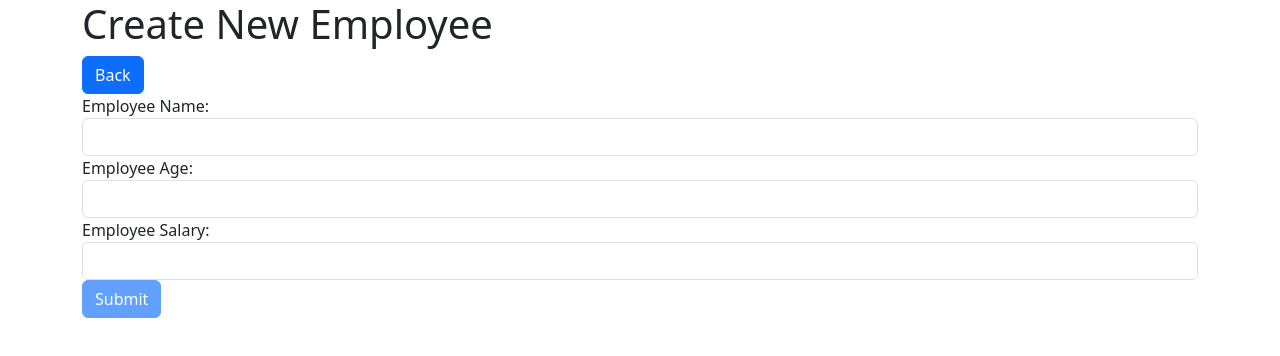
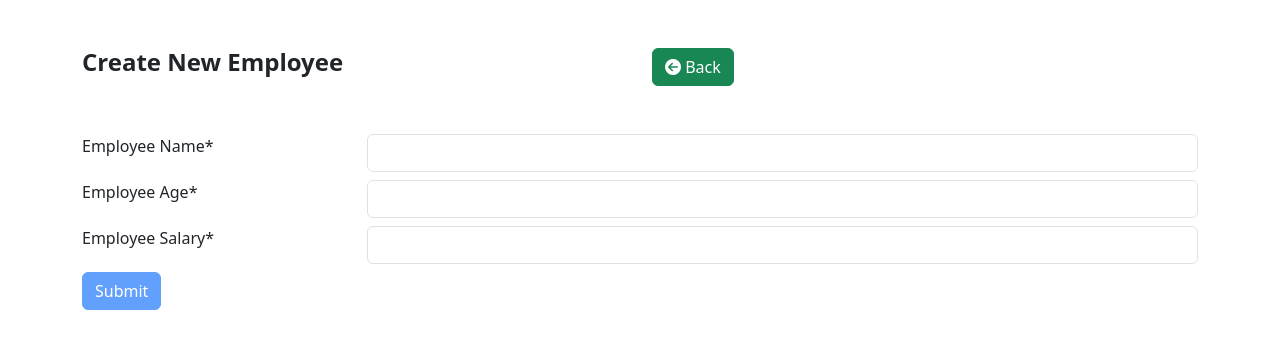
Before and after one commit to nuradiba/angular-crud, an Angular app: page /employee/create in a window 1280 px wide. Shown: the top 356 px of the page. Built offline with nearby package versions, Linux system fonts and the light colour scheme.

Commit message:
Change UI

```diff
--- a/package.json
+++ b/package.json
@@ -11,7 +11,7 @@
   },
   "private": true,
   "dependencies": {
-    "@angular/animations": "^17.0.0",
+    "@angular/animations": "^17.0.8",
     "@angular/common": "^17.0.0",
     "@angular/compiler": "^17.0.0",
     "@angular/core": "^17.0.0",
--- a/src/app/employee/create/create.component.html
+++ b/src/app/employee/create/create.component.html
@@ -1,12 +1,24 @@
-<div class="container">
-    <h1>Create New Employee</h1>
-
-    <a href="#" routerLink="/employee/index" class="btn btn-primary">Back</a>
-
+<div class="container-md">
+    <div class="table-responsive overflow-x-hidden">
+      <div class="table-wrapper">
+        <div class="table-title my-5">
+          <div class="row">
+            <div class="col-sm-6">
+              <h4><b>Create New Employee</b></h4>
+            </div>
+            <div class="col-sm-6">
+              <a href="#" routerLink="/" class="btn btn-success back"><i class='fas fa-arrow-circle-left'></i>
+                 Back</a>
+            </div>
+          </div>
+        </div>
         <form [formGroup]="form" (ngSubmit)="submit()">
-
-        <div class="form-group">
-            <label for="employee_name">Employee Name:</label>
+          <div class="table-content">
+            <div class="form-group p-10 row my-2">
+              <div class="col-sm-3">
+                <label for="FirstName" class="p-t-b-10">Employee Name<span class="requiredStar">*</span></label>
+              </div>
+              <div class="col-sm-9">
                 <input
                 formControlName="employee_name"
                 id="employee_name"
@@ -16,9 +28,12 @@
                 <div *ngIf="f['employee_name'].errors && f['employee_name'].errors['required']">Employee name is required.</div>
             </div>
               </div>
-
-        <div class="form-group">
-            <label for="employee_age">Employee Age: </label>
+            </div>
+            <div class="form-group p-10 row my-2">
+              <div class="col-sm-3">
+                <label for="LastName" class="p-t-b-10">Employee Age<span class="requiredStar">*</span></label>
+              </div>
+              <div class="col-sm-9">
                 <input
                 formControlName="employee_age"
                 id="employee_age"
@@ -28,9 +43,12 @@
                 <div *ngIf="f['employee_age'].errors && f['employee_age'].errors['required']">Employee age is required.</div>
             </div>
               </div>
-
-        <div class="form-group">
-            <label for="employee_salary">Employee Salary: </label>
+            </div>
+            <div class="form-group p-10 row my-2">
+              <div class="col-sm-3">
+                <label class="p-t-b-10">Employee Salary<span class="requiredStar">*</span></label>
+              </div>
+              <div class="col-sm-9">
                 <input
                 formControlName="employee_salary"
                 id="employee_salary"
@@ -40,7 +58,12 @@
                 <div *ngIf="f['employee_salary'].errors && f['employee_salary'].errors['required']">Employee salary is required.</div>
             </div>
               </div>
-
+            </div>
+          </div>
+          <div class="table-footer">
             <button class="btn btn-primary" type="submit" [disabled]="!form.valid">Submit</button>
+        </div>
         </form>
       </div>
+    </div>
+  </div>
--- a/src/app/employee/edit/edit.component.html
+++ b/src/app/employee/edit/edit.component.html
@@ -1,12 +1,24 @@
-<div class="container">
-    <h1>Update Employee</h1>
-
-    <a href="#" routerLink="/employee/index" class="btn btn-primary">Back</a>
-
+<div class="container-xl">
+    <div class="table-responsive overflow-x-hidden">
+      <div class="table-wrapper">
+        <div class="table-title my-5">
+          <div class="row">
+            <div class="col-sm-6">
+              <h4><b>Update Employee</b></h4>
+            </div>
+            <div class="col-sm-6">
+              <a href="#" routerLink="/" class="btn btn-success back"><i class='fas fa-arrow-circle-left'></i>
+                 Back</a>
+            </div>
+          </div>
+        </div>
         <form [formGroup]="form" (ngSubmit)="submit()">
-
-        <div class="form-group">
-            <label for="employee_name">Employee Name:</label>
+          <div class="table-content">
+            <div class="form-group p-10 row my-2">
+              <div class="col-sm-3">
+                <label for="employee_name" class="p-t-b-10">Employee Name<span class="requiredStar">*</span></label>
+              </div>
+              <div class="col-sm-9">
                 <input
                 formControlName="employee_name"
                 id="employee_name"
@@ -17,9 +29,12 @@
                 <div *ngIf="f['employee_name'].errors && f['employee_name'].errors['required']">Employee name is required.</div>
             </div>
               </div>
-
-        <div class="form-group">
-            <label for="employee_age">Employee Age:</label>
+            </div>
+            <div class="form-group p-10 row my-2">
+              <div class="col-sm-3">
+                <label for="employee_age" class="p-t-b-10">Employee Age<span class="requiredStar">*</span></label>
+              </div>
+              <div class="col-sm-9">
                 <input
                 formControlName="employee_age"
                 id="employee_age"
@@ -30,9 +45,12 @@
                 <div *ngIf="f['employee_age'].errors && f['employee_age'].errors['required']">Employee age is required.</div>
             </div>
               </div>
-
-        <div class="form-group">
-            <label for="employee_salary">Employee Salary:</label>
+            </div>
+            <div class="form-group p-10 row my-2">
+              <div class="col-sm-3">
+                <label class="p-t-b-10">Email<span class="requiredStar">*</span></label>
+              </div>
+              <div class="col-sm-9">
                 <input
                 formControlName="employee_salary"
                 id="employee_salary"
@@ -43,7 +61,12 @@
                 <div *ngIf="f['employee_salary'].errors && f['employee_salary'].errors['required']">Employee salary is required.</div>
             </div>
               </div>
-
+            </div>
+          </div>
+          <div class="table-footer">
             <button class="btn btn-primary" type="submit" [disabled]="!form.valid">Update</button>
+        </div>
         </form>
       </div>
+    </div>
+  </div>
--- a/src/app/employee/index/index.component.html
+++ b/src/app/employee/index/index.component.html
@@ -1,7 +1,7 @@
  <div class="container-xl">
-  <div class="table-responsive">
+  <div class="table-responsive overflow-x-hidden">
     <div class="table-wrapper">
-      <div class="table-title">
+      <div class="table-title my-5">
         <div class="row">
           <div class="col-sm-6">
             <h4><b>Manage Employees</b></h4>
--- a/src/app/employee/view/view.component.html
+++ b/src/app/employee/view/view.component.html
@@ -1,26 +1,36 @@
-<div class="container">
-    <h1>View Employee</h1>
-
-    <a href="#" routerLink="/employee/index" class="btn btn-primary">Back</a>
-
-    <div>
-        <strong>ID:</strong>
-        <p>{{ id }}</p>
+<div class="container-xl">
+    <div class="table-responsive overflow-x-hidden">
+      <div class="table-wrapper">
+        <div class="table-title my-5">
+          <div class="row">
+            <div class="col-sm-6">
+              <h4><b>View Employee</b></h4>
+            </div>
+            <div class="col-sm-6">
+              <a href="#" routerLink="/" class="btn btn-success back"><i class="fas fa-arrow-circle-lef"></i>  Back</a>
+            </div>
+          </div>
+        </div>
+        <table class="table table-striped table-hover table-bordered table-conten">
+          <tbody>
+            <tr>
+              <td><label><b>ID</b></label></td>
+              <td><span>{{ id }}</span></td>
+            </tr>
+            <tr>
+              <td><label><b>Name</b></label> </td>
+              <td><span>{{ employee.employee_name }}</span></td>
+            </tr>
+            <tr>
+              <td> <label><b>Age</b></label></td>
+              <td> <span>{{ employee.employee_age }}</span></td>
+            </tr>
+            <tr>
+              <td> <label><b>Salary</b></label></td>
+              <td><span>{{ employee.employee_salary }}</span></td>
+            </tr>
+          </tbody>
+        </table>
+      </div>
     </div>
-
-    <div>
-        <strong>Employee Name:</strong>
-        <p>{{ employee.employee_name }}</p>
-    </div>
-
-    <div>
-        <strong>Employee Age:</strong>
-        <p>{{ employee.employee_age }}</p>
-    </div>
-
-    <div>
-        <strong>Employee Salary:</strong>
-        <p>{{ employee.employee_salary }}</p>
-    </div>
-
-</div>
+  </div>
```
Also changed, not shown: 1 other file (tests, documents, lock files or other folders). Lines whose indentation alone changed are shown as unchanged.
